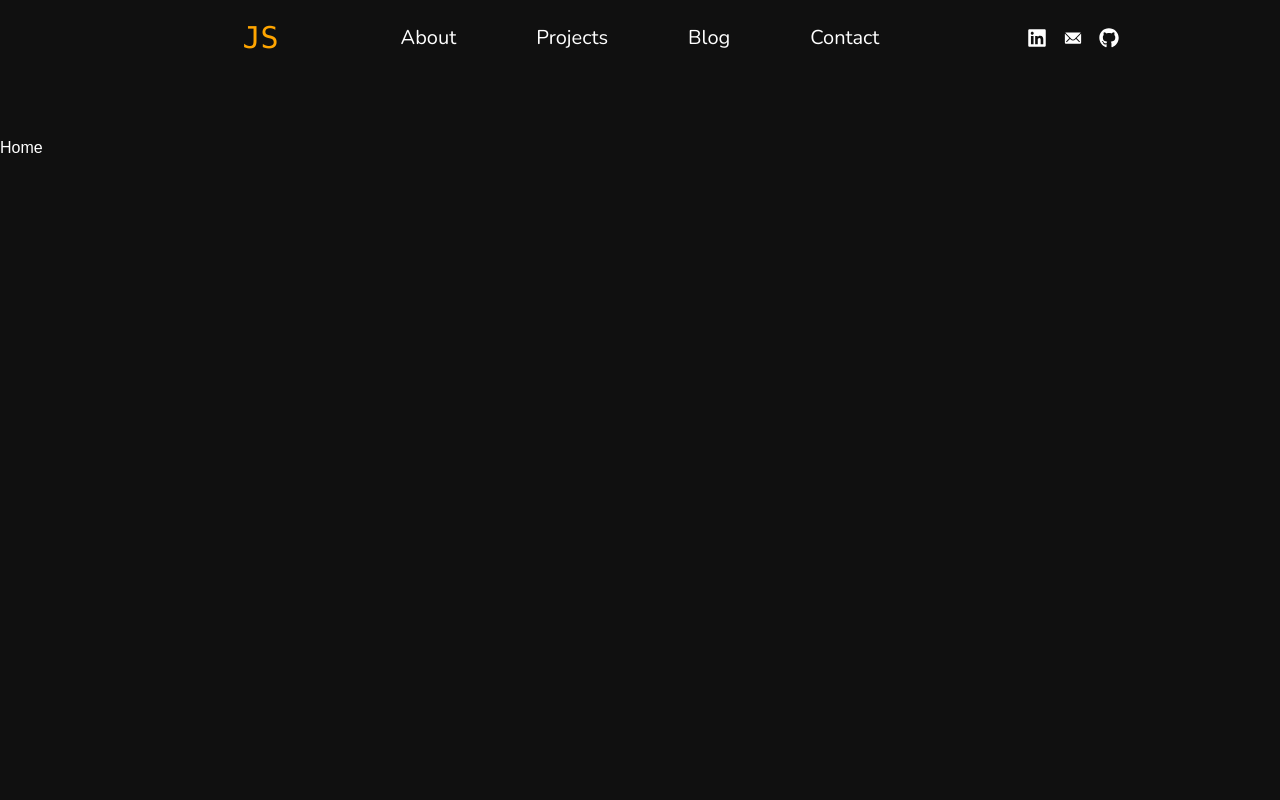
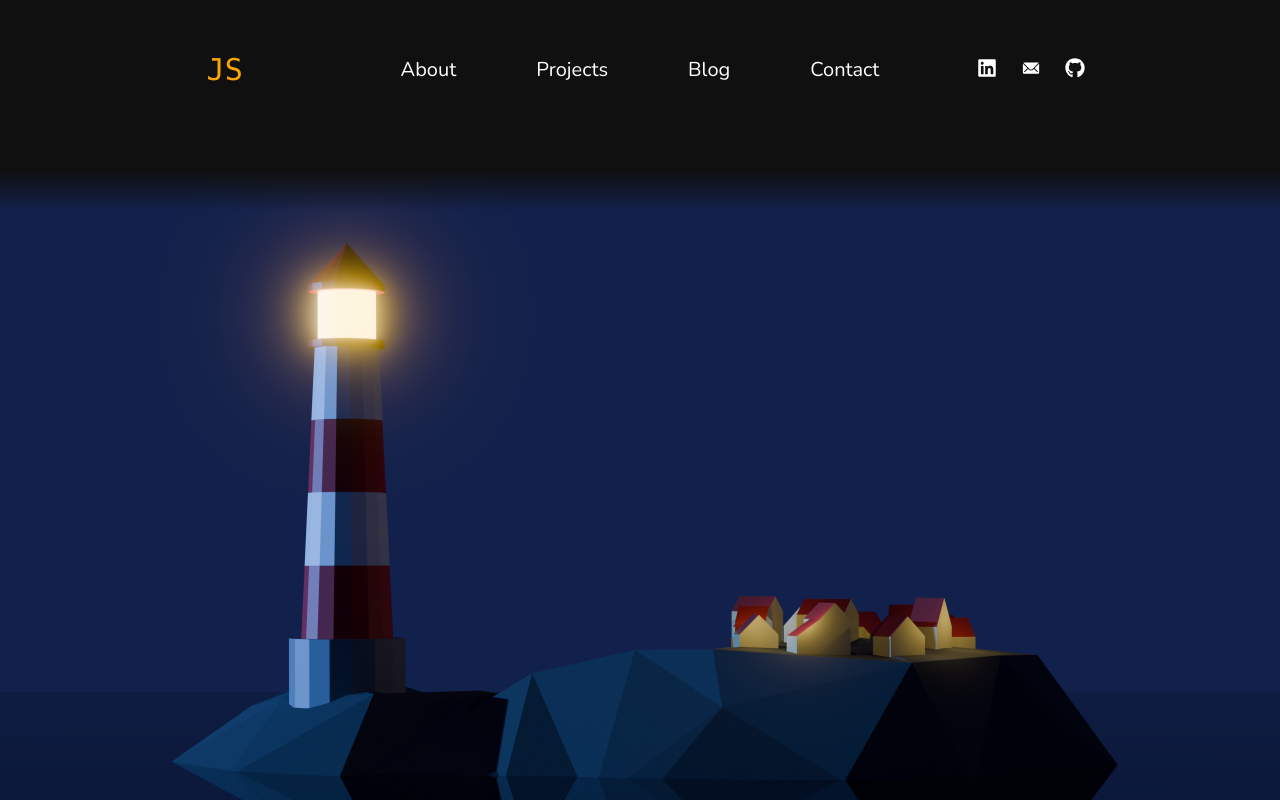
Before and after one commit to JohnSalinas123/Portofolio_JohnS, a React (Vite) app in the folder frontend/: page / in a window 1280 px wide. Shown: the top 800 px of the page. Built offline with nearby package versions, Linux system fonts and the light colour scheme.

Commit message:
add background image with gradient, improved navbar sticky behav

```diff
--- a/frontend/src/App.jsx
+++ b/frontend/src/App.jsx
@@ -15,6 +15,7 @@ function App() {
         <Route path="/about"  element={<About />}/>
         <Route path="/blog"  element={<Blog />}/>
       </Routes>
+
     </div>
   )
 }
--- a/frontend/src/components/Navbar.css
+++ b/frontend/src/components/Navbar.css
@@ -7,8 +7,12 @@ nav {
     justify-content: space-evenly;
     position: sticky;
     top: 0;
-    margin-top: 1rem;
-    margin-bottom: 5rem;
+    margin-top: 2rem;
+    margin-bottom: 4rem;
+    z-index: 100;
+    padding-top: 1rem;
+    padding-bottom: 1rem;
+    background-color: rgb(16,16,16);
 }
 
 nav .title {
@@ -97,10 +101,6 @@ nav .menu span {
     align-items: center;
     margin-left: auto;
     text-align: center;
-}
-
-.logo-link {
-    color: orange;
     text-decoration: none;
 }
 
@@ -109,20 +109,31 @@ nav .menu span {
     font-size: 30px;
     font-family: consolas;
     font-weight: 500;
+    width: 108px;
+    text-align: left;
+    color: orange;
 }
 
 .social-container {
     display: flex;
-    justify-content: end;
+    justify-content: center;
     align-items: center;
     margin-right: auto;
 
 }
 
 .social-icon {
+    cursor: pointer;
     width: 20px;
     height: 20px;
-    margin-left: 1rem;
+    margin-left: 1.5rem;
+    transition: transform 0.3s ease;
+    color: white;
+}
+
+.social-icon:hover {
+    transform: scale(1.2);
+    transition: transform 0.3s ease;
 }
 
 .nav-container {
--- a/frontend/src/components/Navbar.jsx
+++ b/frontend/src/components/Navbar.jsx
@@ -32,9 +32,9 @@ export const Navbar = () => {
                 </ul>
             </div>
             <div className="nav-edge-container social-container">
-                <FaLinkedin className="social-icon"/>
-                <IoIosMail className="social-icon"/>
-                <FaGithub className="social-icon"/>
+                <a href="https://www.linkedin.com/in/johnsalinas123/" target="_blank"><FaLinkedin className="social-icon"/></a>
+                <a href = "mailto: salinasjohn257@gmail.com" target="_blank"><IoIosMail className="social-icon"/></a>
+                <a href = "https://github.com/JohnSalinas123" target="_blank"><FaGithub className="social-icon"/></a>
             </div>
 
         </nav>
--- a/frontend/src/main.jsx
+++ b/frontend/src/main.jsx
@@ -5,9 +5,8 @@ import './styles/index.css'
 import { BrowserRouter } from 'react-router-dom'
 
 ReactDOM.createRoot(document.getElementById('root')).render(
-  <React.StrictMode>
+
     <BrowserRouter>
       <App />
     </BrowserRouter>
-  </React.StrictMode>,
 )
--- a/frontend/src/pages/Home.jsx
+++ b/frontend/src/pages/Home.jsx
@@ -1,7 +1,14 @@
 import React from 'react'
+import '../styles/home.css'
 
 export const Home = () => {
   return (
-    <div>Home</div>
+    <div className="home-container" >
+      <div className="home-header-content" style={{backgroundImage: 'url(/lighthouse.png)', backgroundPosition: 'center top', backgroundSize: 'cover', }}>
+        <div className="gradient-overlay"></div>
+
+      </div>
+
+    </div>
   )
 }
--- /dev/null
+++ b/frontend/src/styles/home.css
@@ -0,0 +1,27 @@
+
+
+.home-header-content {
+    position: relative;
+    height: 100vh;
+    z-index: 0;
+}
+
+.gradient-overlay {
+    position: absolute;
+    top: 0;
+    left: 0;
+    width: 100%;
+    height: 5%;
+    background: linear-gradient(to bottom, rgba(16, 16, 16, 0.9999), rgba(19,33,75, 0.1));
+    z-index: 10;
+  }
+
+
+
+.z-50 {
+    z-index: 50;
+}
+
+.z-0 {
+    z-index: 0
+}
```
Also changed, not shown: frontend/public/lighthouse.png (added), frontend/public/lighthouse169.png (added).
